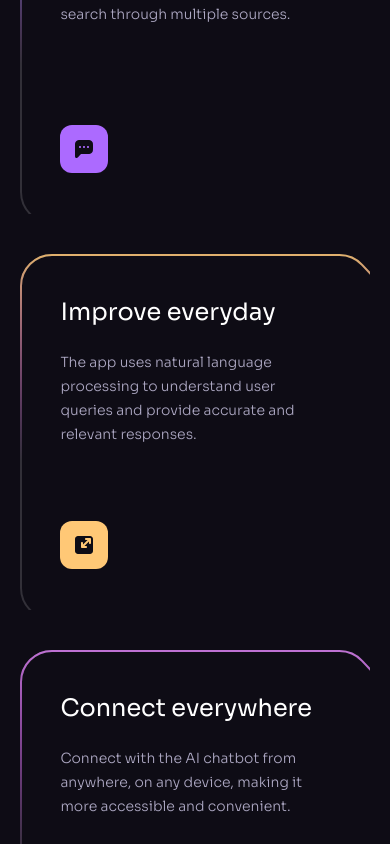
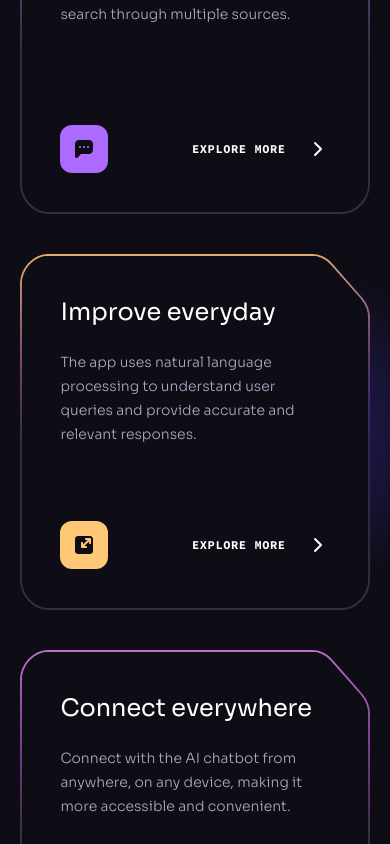
Before and after one commit to bokkle/brainwave, a React (Vite) app: page / in a window 390 px wide. Shown: the part 1400-2244 px from the top of the page. Built offline with nearby package versions, Linux system fonts and the light colour scheme.

Commit message:
finished benefits section

```diff
--- a/src/components/Benefits.jsx
+++ b/src/components/Benefits.jsx
@@ -1,6 +1,9 @@
 import { benefits } from "../constants";
 import Heading from "./Heading";
 import Section from "./Section";
+import Arrow from "../assets/svg/Arrow";
+import { GradientLight } from "./design/Benefits";
+import ClipPath from "../assets/svg/ClipPath";
 
 const Benefits = () => {
   return (
@@ -10,20 +13,17 @@ const Benefits = () => {
           className="md:max-w-md lg:max-w-2xl"
           title="Chat Smarter, Not Harder with Brainwave"
         />
+
         <div className="flex flex-wrap gap-10 mb-10">
           {benefits.map((item) => (
             <div
-              className="block relative p-0.5 bg-no-repeat
-              [length:100%_100%] md:max-w-[24rem]"
-              key={item.id}
+              className="block relative p-0.5 bg-no-repeat bg-[length:100%_100%] md:max-w-[24rem]"
               style={{
                 backgroundImage: `url(${item.backgroundUrl})`,
               }}
+              key={item.id}
             >
-              <div
-                className="relative z-2 flex flex-col min-h-[22rem]
-              p-[2.4rem] pointer-events-none"
-              >
+              <div className="relative z-2 flex flex-col min-h-[22rem] p-[2.4rem] pointer-events-none">
                 <h5 className="h5 mb-5">{item.title}</h5>
                 <p className="body-2 mb-6 text-n-3">{item.text}</p>
                 <div className="flex items-center mt-auto">
@@ -33,8 +33,33 @@ const Benefits = () => {
                     height={48}
                     alt={item.title}
                   />
+                  <p className="ml-auto font-code text-xs font-bold text-n-1 uppercase tracking-wider">
+                    Explore more
+                  </p>
+                  <Arrow />
                 </div>
               </div>
+
+              {item.light && <GradientLight />}
+
+              <div
+                className="absolute inset-0.5 bg-n-8"
+                style={{ clipPath: "url(#benefits)" }}
+              >
+                <div className="absolute inset-0 opacity-0 transition-opacity hover:opacity-10">
+                  {item.imageUrl && (
+                    <img
+                      src={item.imageUrl}
+                      width={380}
+                      height={362}
+                      alt={item.title}
+                      className="w-full h-full object-cover"
+                    />
+                  )}
+                </div>
+              </div>
+
+              <ClipPath />
             </div>
           ))}
         </div>
```
